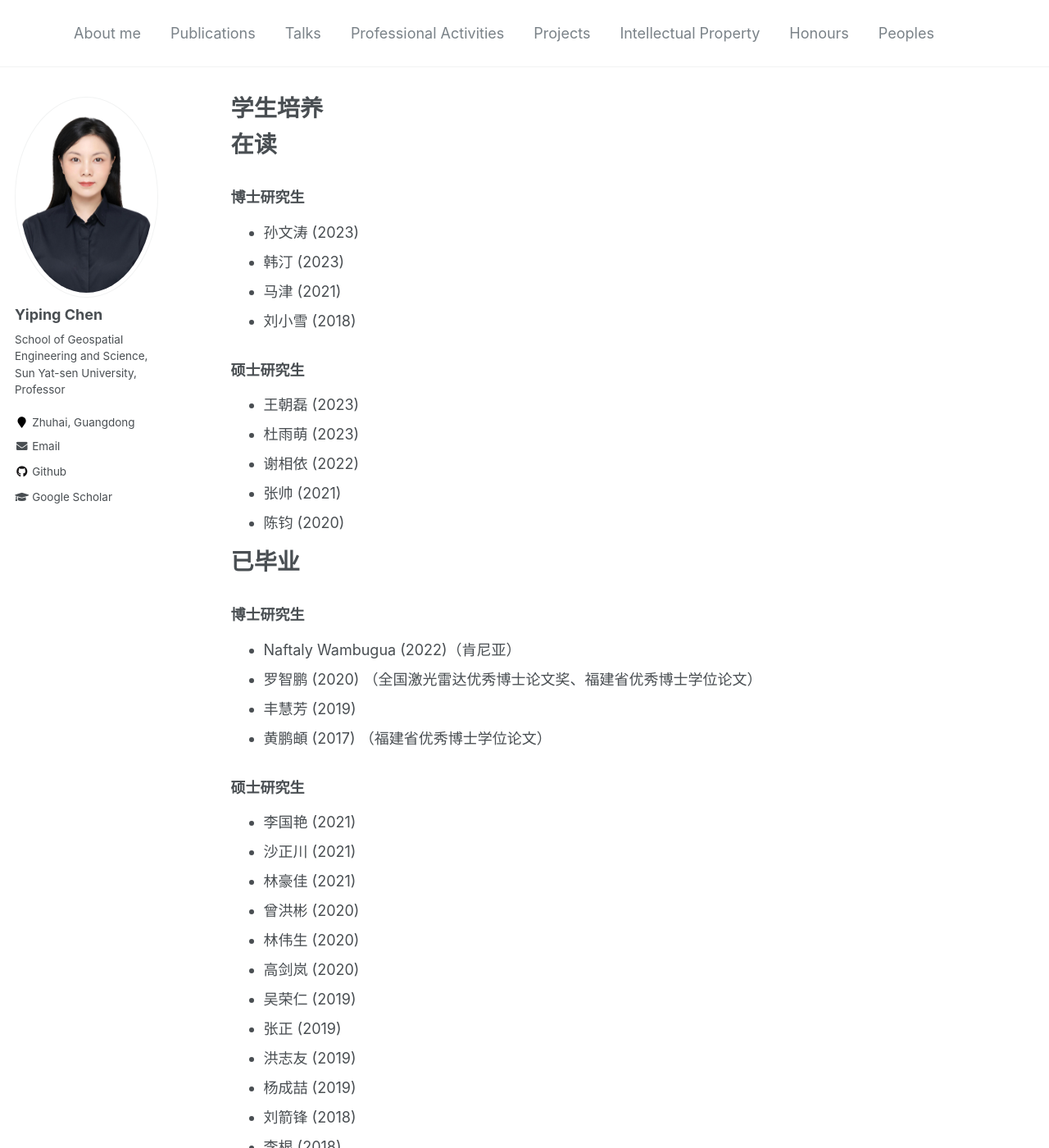
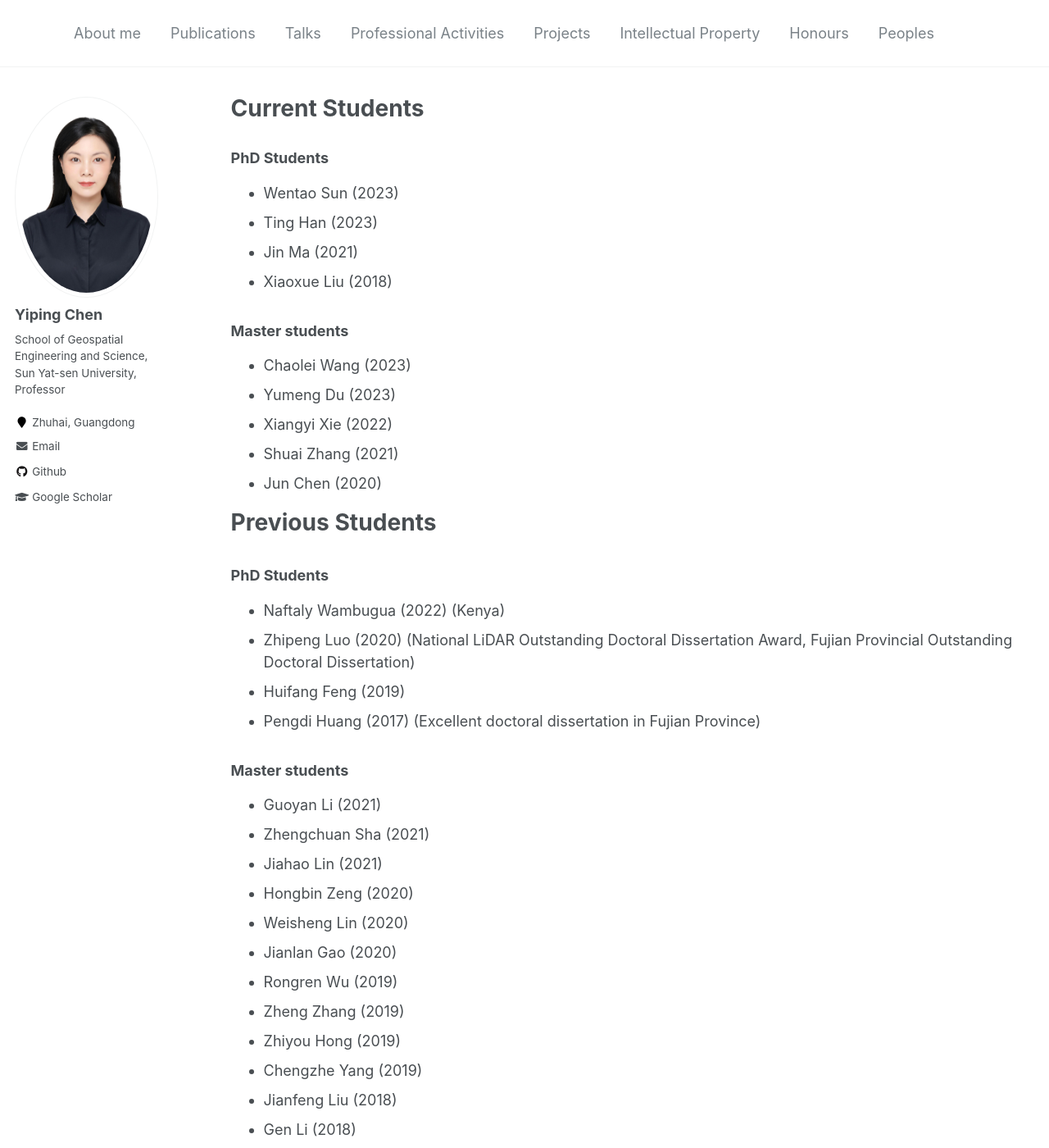
Before and after one commit to gorgeouseping/HomepageEn, a Jekyll site: the page built from _pages/Peoples.md, in a window 1280 px wide and 1400 px high. Shown: the whole window at 82% size. Built offline with Jekyll 4.4.1, drawn with Linux system fonts in a browser that asks for light colours; some of the changed text lies outside the part shown.

Commit message:
Update Peoples.md

```diff
--- a/_pages/Peoples.md
+++ b/_pages/Peoples.md
@@ -1,48 +1,47 @@
 ---
 layout: archive
-title: "学生培养"
+title: "Current Students"
 permalink: /Peoples/
 author_profile: true
 redirect_from:
   - /resume
 ---
-# 在读
-### 博士研究生
-* 孙文涛 (2023)
-* 韩汀 (2023)
-* 马津 (2021)
-* 刘小雪 (2018)
+<!--# Current Students-->
+### PhD Students
+* Wentao Sun (2023)
+* Ting Han (2023)
+* Jin Ma (2021)
+* Xiaoxue Liu (2018)
 
-### 硕士研究生
-+ 王朝磊 (2023)
-+ 杜雨萌 (2023)
-+ 谢相依 (2022)
-+ 张帅 (2021)
-+ 陈钧 (2020)
+### Master students
++ Chaolei Wang (2023)
++ Yumeng Du (2023)
++ Xiangyi Xie (2022)
++ Shuai Zhang (2021)
++ Jun Chen (2020)
 
-# 已毕业
-### 博士研究生
+# Previous Students
+### PhD Students
++ Naftaly Wambugua (2022) (Kenya)
++ Zhipeng Luo (2020) (National LiDAR Outstanding Doctoral Dissertation Award, Fujian Provincial Outstanding Doctoral Dissertation)
++ Huifang Feng (2019)
++ Pengdi Huang (2017) (Excellent doctoral dissertation in Fujian Province)
 
-+ Naftaly Wambugua (2022)（肯尼亚）
-+ 罗智鹏 (2020) （全国激光雷达优秀博士论文奖、福建省优秀博士学位论文）
-+ 丰慧芳 (2019)
-+ 黄鹏頔 (2017)  （福建省优秀博士学位论文）
-
-### 硕士研究生
-+ 李国艳 (2021)
-+ 沙正川 (2021)
-+ 林豪佳 (2021)
-+ 曾洪彬 (2020)
-+ 林伟生 (2020)
-+ 高剑岚 (2020)
-+ 吴荣仁 (2019)
-+ 张正 (2019)
-+ 洪志友 (2019)
-+ 杨成喆 (2019)
-+ 刘箭锋 (2018)
-+ 李根 (2018)
-+ 刘昱龙 (2017)
-+ 张海荣 (2016)
-+ 郭锡朝 (2016)
-+ 翁升霞 (2016)
-+ 吴若棽 (2015)
+### Master students
++ Guoyan Li (2021)
++ Zhengchuan Sha (2021)
++ Jiahao Lin (2021)
++ Hongbin Zeng (2020)
++ Weisheng Lin (2020)
++ Jianlan Gao (2020)
++ Rongren Wu (2019)
++ Zheng Zhang (2019)
++ Zhiyou Hong (2019)
++ Chengzhe Yang (2019)
++ Jianfeng Liu (2018)
++ Gen Li (2018)
++ Yulong Liu (2017)
++ Hairong Zhang (2016)
++ Xichao Guo (2016)
++ Shengxia Weng (2016)
++ Ruoshen Wu (2015)
```
